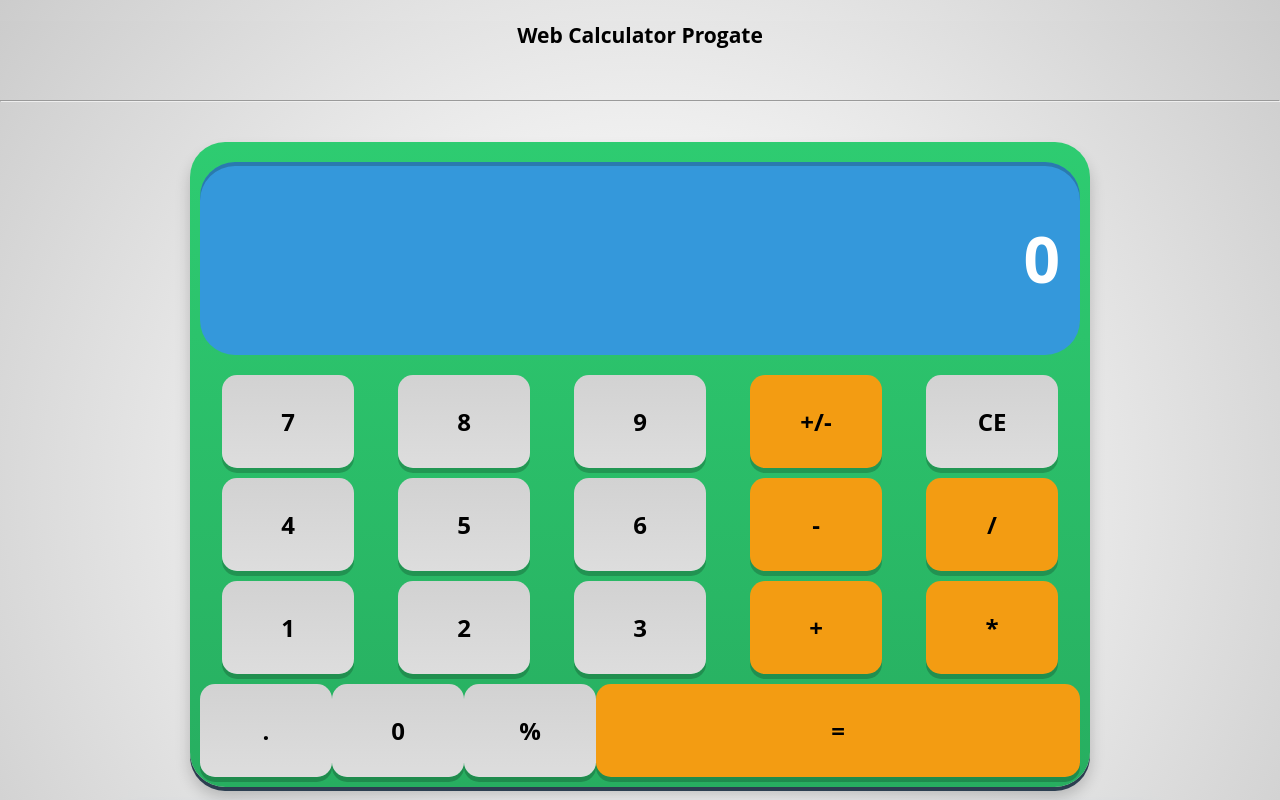
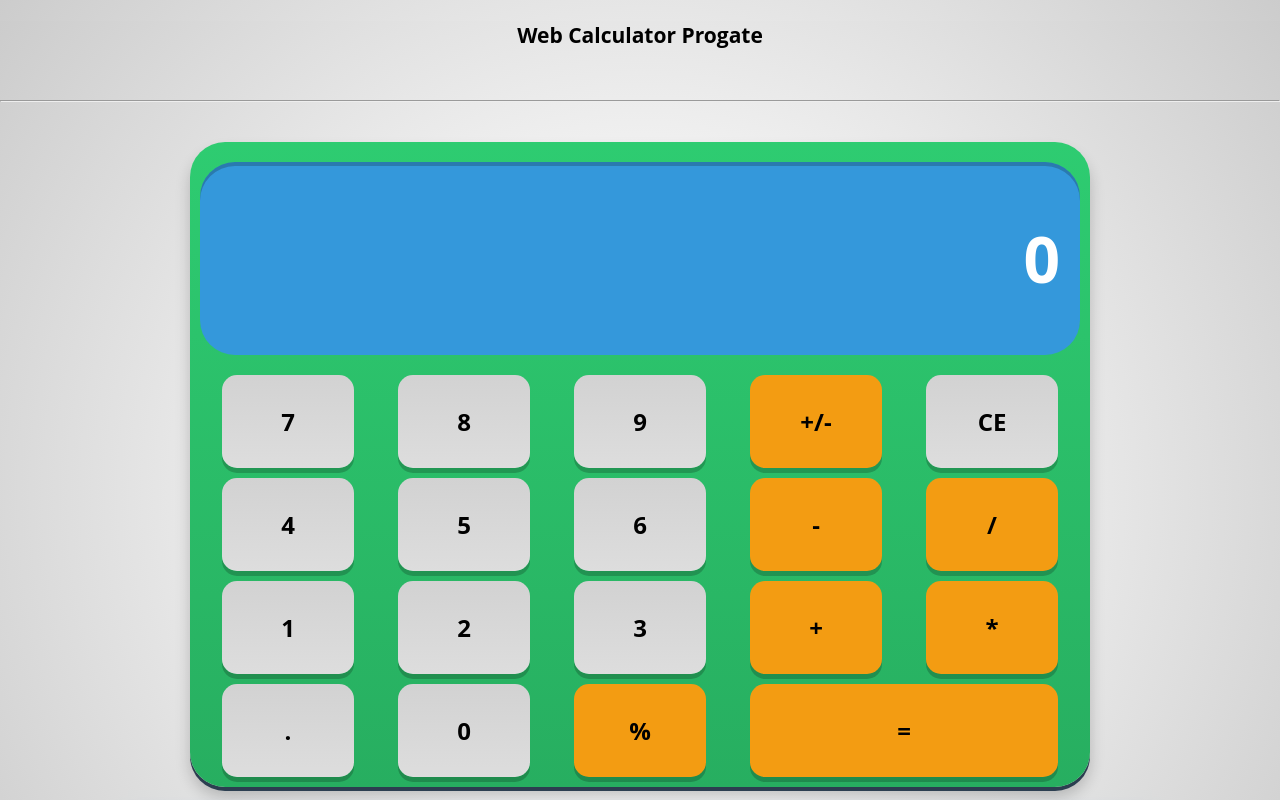
Before and after one commit to rizalvolz/web-calculator, a plain HTML site: page index.html in a window 1280 px wide. Shown: the top 800 px of the page. Drawn offline with Linux system fonts and the light colour scheme.

Commit message:
Update stylesheet.css

```diff
--- a/assets/css/stylesheet.css
+++ b/assets/css/stylesheet.css
@@ -59,7 +59,7 @@ h3 {
 
 
  .double {
-    flex-basis: 55%;
+    flex-basis: 35%;
  }
 
  .nol {
@@ -83,7 +83,7 @@ h3 {
     box-shadow: inset 0px 4px rgba(0, 0, 0, 0.2);
  }
 
-.operator, .negative, .equals, .multiply {
+.operator, .negative, .equals, .percent{
    background: #f39c12;
 }
 
```
